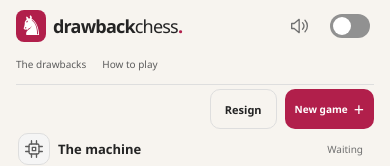
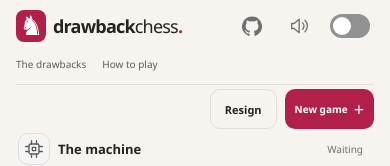
Before and after one commit to neaorin/drawback-chess, a React (Vite) app: page / in a window 390 px wide. Shown: the top 166 px of the page. Built offline with nearby package versions, Linux system fonts and the light colour scheme.

Commit message:
Github link

```diff
--- a/src/main.tsx
+++ b/src/main.tsx
@@ -452,7 +452,7 @@ function App() {
   return <div className="app-shell">
     <header className="site-header"><a className="brand" href="./" aria-label="Drawback Chess home"><span className="brand-mark">♞</span><span>drawback<span className="brand-light">chess</span><span className="brand-dot">.</span></span></a>
       <nav aria-label="Main navigation"><span className="nav-active">Play</span><button onClick={() => setModal('drawbacks')}>The drawbacks <span className="count-pill">{DRAWBACKS.length}</span></button><button onClick={() => setModal('rules')}>How to play <Icon name="book" /></button></nav>
-      <div className="header-settings"><button className="sound-toggle" aria-label="Move sounds" aria-pressed={soundEnabled} title={soundEnabled ? 'Mute move sounds' : 'Enable move sounds'} onClick={toggleSound}><Icon name={soundEnabled ? 'sound' : 'muted'} /></button><button className="theme-toggle" role="switch" aria-checked={theme === 'dark'} aria-label="Dark theme" title={theme === 'dark' ? 'Switch to light theme' : 'Switch to dark theme'} onClick={toggleTheme}><span className="theme-switch-track" aria-hidden="true"><span className="theme-switch-thumb" /></span></button></div>
+      <div className="header-settings"><a className="github-link" href="http://github.com/neaorin/drawback-chess" target="_blank" rel="noopener noreferrer" aria-label="Drawback Chess on GitHub (opens in a new tab)" title="View on GitHub"><svg width="20" height="20" viewBox="0 0 24 24" fill="currentColor" aria-hidden="true"><path d="M12 .5a12 12 0 0 0-3.79 23.39c.6.11.82-.26.82-.58v-2.23c-3.34.73-4.04-1.42-4.04-1.42-.55-1.39-1.34-1.76-1.34-1.76-1.09-.75.08-.73.08-.73 1.21.08 1.85 1.24 1.85 1.24 1.07 1.83 2.81 1.3 3.49.99.11-.78.42-1.3.76-1.6-2.67-.3-5.47-1.34-5.47-5.93 0-1.31.47-2.38 1.24-3.22-.12-.3-.54-1.52.12-3.17 0 0 1.01-.32 3.3 1.23a11.5 11.5 0 0 1 6 0c2.29-1.55 3.3-1.23 3.3-1.23.66 1.65.24 2.87.12 3.17.77.84 1.24 1.91 1.24 3.22 0 4.6-2.81 5.63-5.49 5.93.43.37.82 1.1.82 2.22v3.29c0 .32.22.69.83.58A12 12 0 0 0 12 .5Z" /></svg></a><button className="sound-toggle" aria-label="Move sounds" aria-pressed={soundEnabled} title={soundEnabled ? 'Mute move sounds' : 'Enable move sounds'} onClick={toggleSound}><Icon name={soundEnabled ? 'sound' : 'muted'} /></button><button className="theme-toggle" role="switch" aria-checked={theme === 'dark'} aria-label="Dark theme" title={theme === 'dark' ? 'Switch to light theme' : 'Switch to dark theme'} onClick={toggleTheme}><span className="theme-switch-track" aria-hidden="true"><span className="theme-switch-thumb" /></span></button></div>
     </header>
     <main>
       <div className="game-actions">{!game.result && <button className="outline-button" disabled={handoff || !!sliding} onClick={() => setConfirmResign(viewer)}>Resign</button>}<button className="primary-button new-game" onClick={newMatch}>New game <span>+</span></button></div>
--- a/src/styles.css
+++ b/src/styles.css
@@ -85,7 +85,8 @@ nav button svg { width: 15px; }
 .nav-active::after { content: ''; position: absolute; bottom: -1px; left: 0; right: 0; height: 3px; background: var(--cp-accent); }
 .count-pill { border: 1px solid var(--cp-border); border-radius: 5px; padding: 1px 5px; font-size: 10px; }
 .header-settings { margin-left: auto; display: flex; align-items: center; gap: 4px; }
-.sound-toggle { display: grid; place-items: center; width: 44px; height: 44px; border-radius: 20px; color: var(--cp-text-soft); }
+.sound-toggle, .github-link { display: grid; place-items: center; width: 44px; height: 44px; border-radius: 20px; color: var(--cp-text-soft); }
+.github-link:hover { color: var(--cp-accent); }
 .theme-toggle { padding: 8px; flex-shrink: 0; border-radius: 20px; }
 .theme-switch-track { display: block; width: 40px; height: 24px; padding: 3px; border-radius: 12px; background: var(--cp-border-strong); }
 .theme-switch-thumb { display: block; width: 18px; height: 18px; border-radius: 50%; background: var(--cp-surface); transition: transform .15s; }
@@ -292,8 +293,9 @@ select { width: 100%; padding: 12px; border: 1px solid var(--cp-border); border-
 }
 @media (max-width: 820px) {
   .app-shell { padding: 0 24px; max-width: 680px; }
-  .site-header { height: auto; display: grid; grid-template-columns: 1fr auto; gap: 0 16px; padding: 4px 0; }
-  .site-header nav { grid-row: 2; grid-column: 1 / -1; }
+  .site-header { height: auto; display: flex; flex-wrap: wrap; gap: 0 16px; padding: 4px 0; }
+  .site-header nav { order: 1; width: 100%; }
+  .header-settings { flex-shrink: 0; }
   .theme-toggle { padding: 4px; min-width: 44px; }
   .brand { font-size: 21px; }
   .brand-mark { width: 34px; height: 34px; font-size: 29px; }
```
Also changed, not shown: 2 other files (tests, documents, lock files or other folders).
